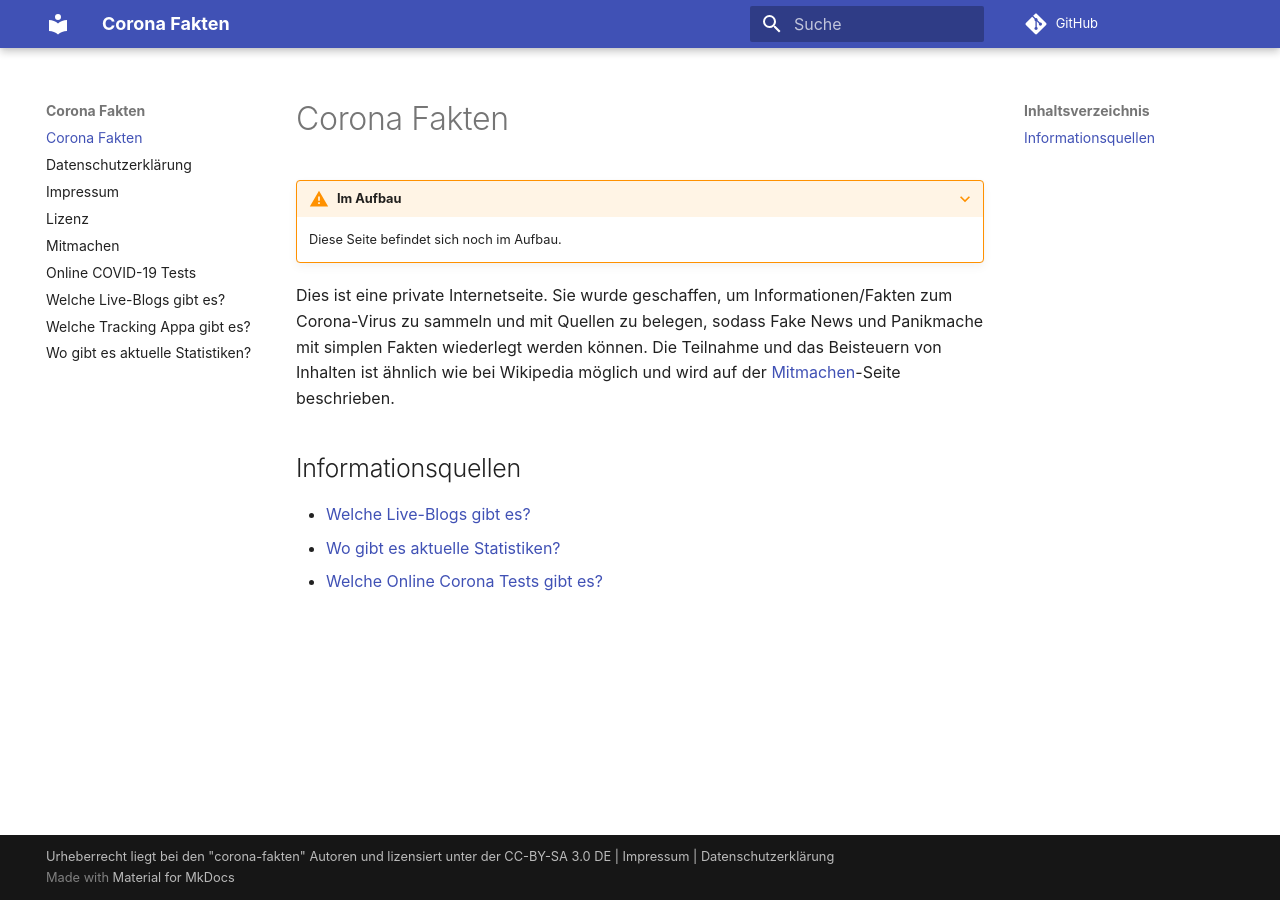
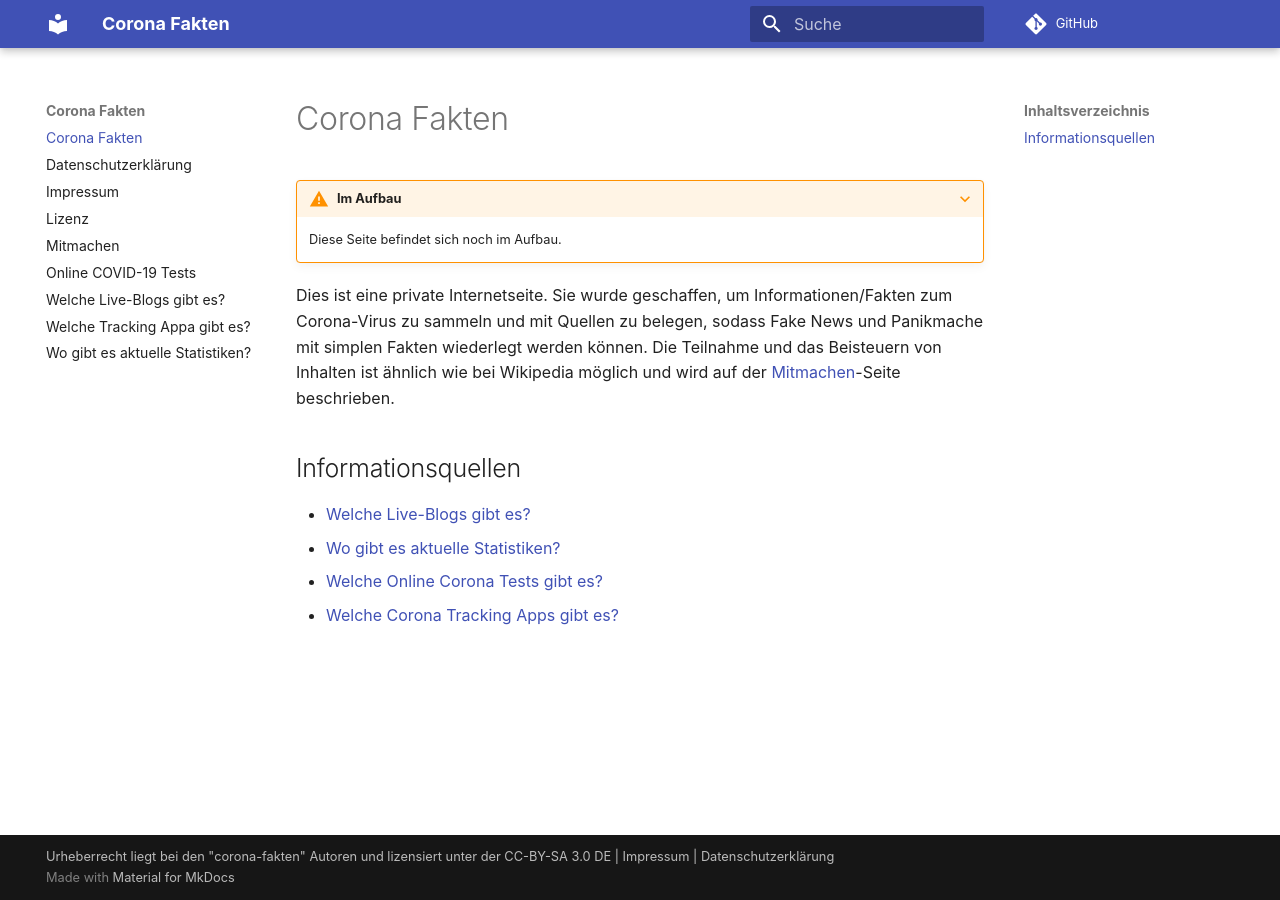
Before and after one commit to corona-fakten/corona-fakten.github.io, an MkDocs documentation site: the page built from docs/index.md, in a window 1280 px wide. Built offline with MkDocs 1.6.1 and Material for MkDocs 9.7.7, drawn with Linux system fonts in a browser that asks for light colours; comment, search, counter and statistics services are not loaded.

Commit message:
Update index.md

```diff
--- a/docs/index.md
+++ b/docs/index.md
@@ -15,3 +15,4 @@ Wikipedia möglich und wird auf der [Mitmachen](./mitmachen.md)-Seite beschriebe
 - [Welche Live-Blogs gibt es?](./welche-live-blogs-gibt-es.md)
 - [Wo gibt es aktuelle Statistiken?](./wo-gibt-es-aktuelle-statistiken.md)
 - [Welche Online Corona Tests gibt es?](./online-covid-19-tests.md)
+- [Welche Corona Tracking Apps gibt es?](./welche-tracking-apps-gibt-es.md)
```
